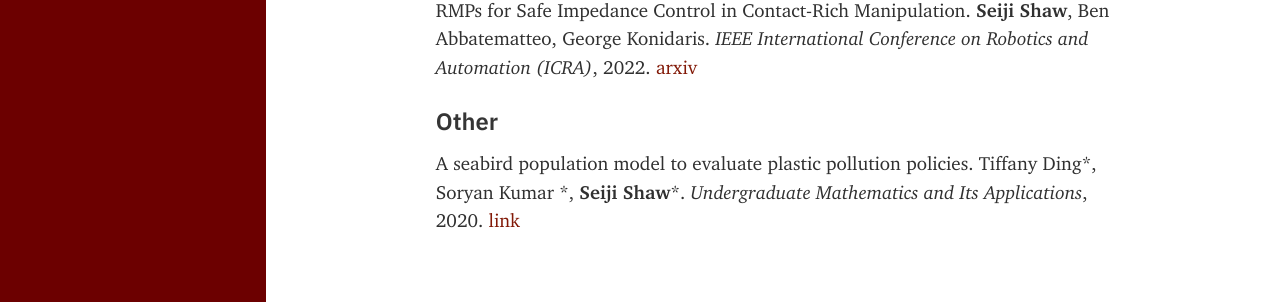
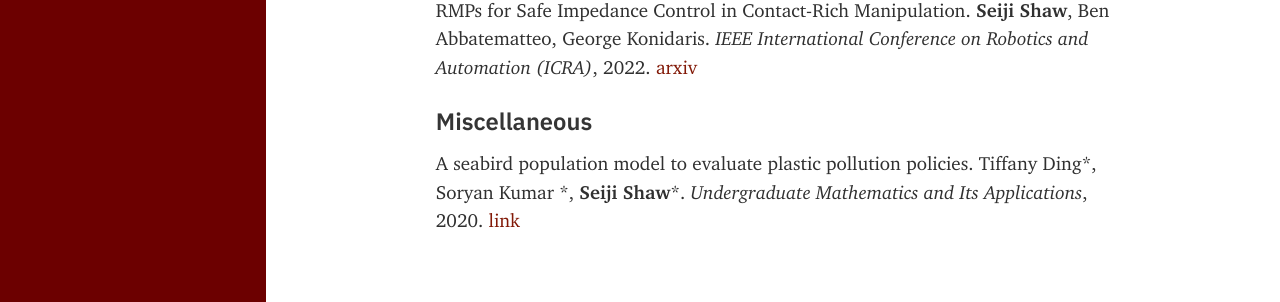
Before and after one commit to sageshoyu/sageshoyu.github.io, a Jekyll site: the page built from docs/publications.md, in a window 1280 px wide and 1020 px high. Shown: the part 590-892 px from the top of the window. Built offline with Jekyll 4.4.1, drawn with Linux system fonts in a browser that asks for light colours; nearby versions of some CDN libraries.

Commit message:
other to misc

```diff
--- a/docs/publications.md
+++ b/docs/publications.md
@@ -19,6 +19,6 @@ Constrained Dynamic Movement Primitives for Safe Learning of Motor Skills. **Sei
 RMPs for Safe Impedance Control in Contact-Rich Manipulation. **Seiji Shaw**, Ben Abbatematteo, George Konidaris. *IEEE International Conference on Robotics and Automation (ICRA)*, 2022.
 [arxiv](https://arxiv.org/abs/2109.12103)
 
-### Other
+### Miscellaneous
 A seabird population model to evaluate plastic pollution policies. Tiffany Ding\*, Soryan Kumar \*, **Seiji Shaw**\*. *Undergraduate Mathematics and Its Applications*, 2020.
 [link](https://eds.s.ebscohost.com/abstract?site=eds&s    cope=site&jrnl=01973622&AN=146421579&h=uaXInzoZUfIdVJqgamTamQLwTHwBYA99AanUofLfzd6EPhLyriSPmToqvBggPTeNYoeBKBRobUqPbKEtOG8Ibg%3d%3d&crl=c&resultLocal=ErrCrlNoResult    s&resultNs=Ehost&crlhashurl=login.aspx%3fdirect%3dtrue%26profile%3dehost%26scope%3dsite%26authtype%3dcrawler%26jrnl%3d01973622%26AN%3d146421579)
```
